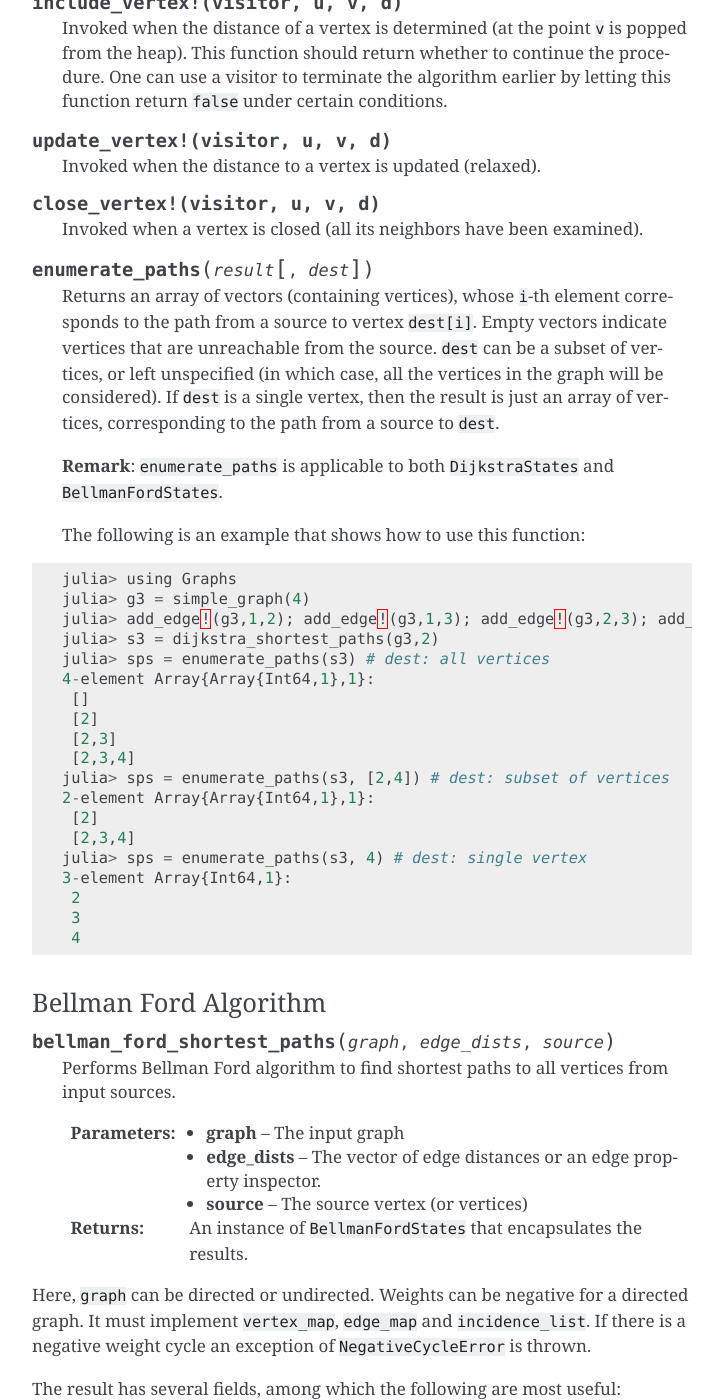
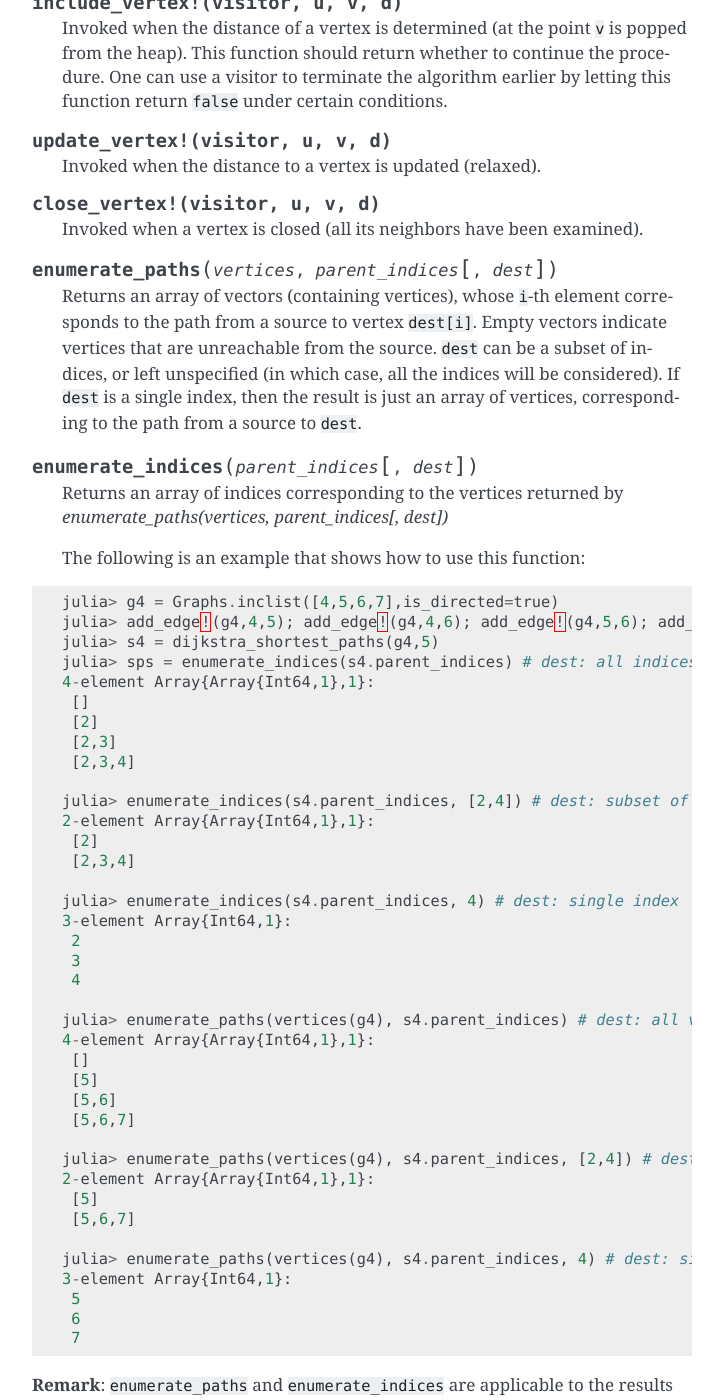
Before and after one commit to JuliaGraphs/Graphs.jl, a Sphinx documentation site: the page built from doc/source/algorithms.rst, in a window 1280 px wide and 1400 px high, scrolled down 4490 px. Shown: the whole window, without its empty margins (388-1111 px from the left). Built offline with Sphinx 7.4.7, drawn with Linux system fonts in a browser that asks for light colours; formulas are drawn with MathJax 3; some of the changed text lies outside the part shown.

Commit message:
fix enumerate_paths
see discussion in #150

```diff
--- a/doc/source/algorithms.rst
+++ b/doc/source/algorithms.rst
@@ -184,35 +184,58 @@ The user can (optionally) provide a visitor that perform operations along with t
 
     Invoked when a vertex is closed (all its neighbors have been examined).
 
-.. py:function:: enumerate_paths(result[, dest])
+.. py:function:: enumerate_paths(vertices, parent_indices[, dest])
 
-    Returns an array of vectors (containing vertices), whose ``i``-th element corresponds to the path from a source to vertex ``dest[i]``. Empty vectors indicate vertices that are unreachable from the source. ``dest`` can be a subset of vertices, or left unspecified (in which case, all the vertices in the graph will be considered). If ``dest`` is a single vertex, then the result is just an array of vertices, corresponding to the path from a source to ``dest``.
+    Returns an array of vectors (containing vertices), whose ``i``-th element corresponds to the path from a source to vertex ``dest[i]``. Empty vectors indicate vertices that are unreachable from the source. ``dest`` can be a subset of indices, or left unspecified (in which case, all the indices will be considered). If ``dest`` is a single index, then the result is just an array of vertices, corresponding to the path from a source to ``dest``.
 
-    **Remark**: ``enumerate_paths`` is applicable to both ``DijkstraStates`` and ``BellmanFordStates``.
+.. py:function:: enumerate_indices(parent_indices[, dest])
+
+    Returns an array of indices corresponding to the vertices returned by `enumerate_paths(vertices, parent_indices[, dest])`
 
     The following is an example that shows how to use this function:
 
 .. code-block:: python
 
-    julia> using Graphs
-    julia> g3 = simple_graph(4)
-    julia> add_edge!(g3,1,2); add_edge!(g3,1,3); add_edge!(g3,2,3); add_edge!(g3,3,4);
-    julia> s3 = dijkstra_shortest_paths(g3,2)
-    julia> sps = enumerate_paths(s3) # dest: all vertices
+    julia> g4 = Graphs.inclist([4,5,6,7],is_directed=true)
+    julia> add_edge!(g4,4,5); add_edge!(g4,4,6); add_edge!(g4,5,6); add_edge!(g4,6,7)
+    julia> s4 = dijkstra_shortest_paths(g4,5)
+    julia> sps = enumerate_indices(s4.parent_indices) # dest: all indices
     4-element Array{Array{Int64,1},1}:
      []
      [2]
      [2,3]
      [2,3,4]
-    julia> sps = enumerate_paths(s3, [2,4]) # dest: subset of vertices
+
+    julia> enumerate_indices(s4.parent_indices, [2,4]) # dest: subset of indices
     2-element Array{Array{Int64,1},1}:
      [2]
      [2,3,4]
-    julia> sps = enumerate_paths(s3, 4) # dest: single vertex
+
+    julia> enumerate_indices(s4.parent_indices, 4) # dest: single index
     3-element Array{Int64,1}:
      2
      3
      4
+
+    julia> enumerate_paths(vertices(g4), s4.parent_indices) # dest: all vertices
+    4-element Array{Array{Int64,1},1}:
+     []
+     [5]
+     [5,6]
+     [5,6,7]
+
+    julia> enumerate_paths(vertices(g4), s4.parent_indices, [2,4]) # dest: subset of vertices
+    2-element Array{Array{Int64,1},1}:
+     [5]
+     [5,6,7]
+
+    julia> enumerate_paths(vertices(g4), s4.parent_indices, 4) # dest: single vertex
+    3-element Array{Int64,1}:
+     5
+     6
+     7
+
+**Remark**: ``enumerate_paths`` and ``enumerate_indices`` are applicable to the results from both ``dijkstra_shortest_paths`` and ``bellman_ford_shortest_paths``.
 
 Bellman Ford Algorithm
 ~~~~~~~~~~~~~~~~~~~~
```
Also changed, not shown: 5 other files.
